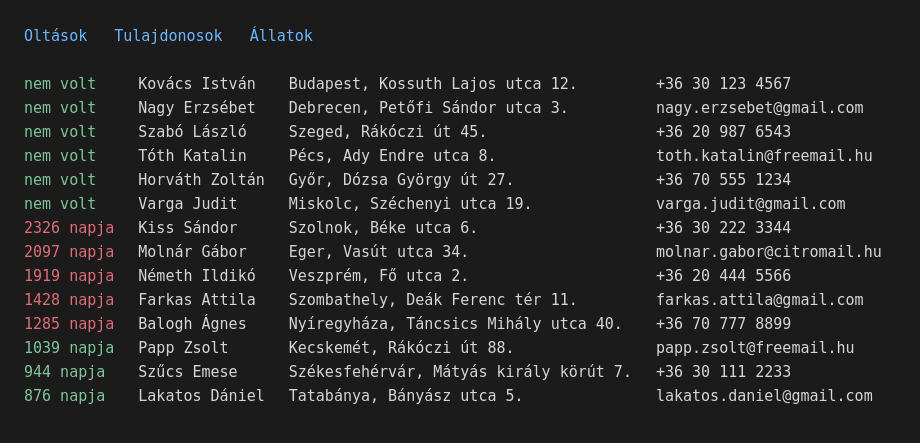
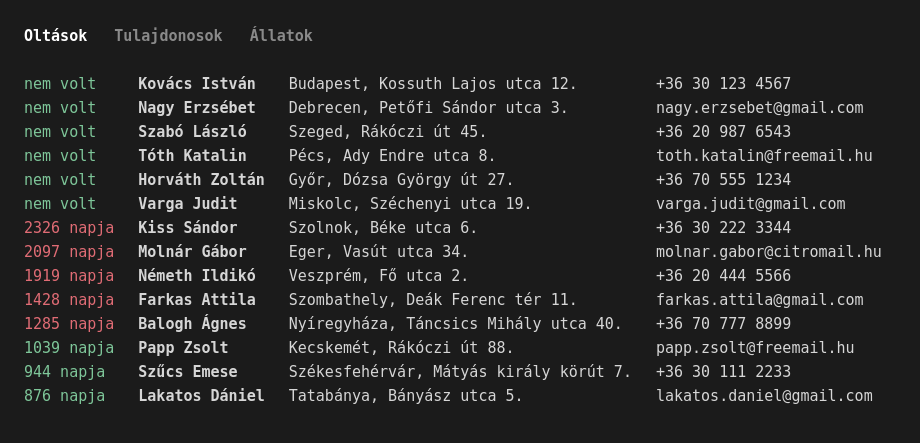
Before and after one commit to albi005/backendjs, a Node server app: page / in a window 1280 px wide. Shown: the top 443 px of the page, without its empty margins (0-920 px from the left). Run offline with Node 20, Linux system fonts and the light colour scheme.

Commit message:
Bold links and highlight the active nav item
Make all anchors bold so clickable rows and names stand out, and
mark the current section in the top bar with an active state
(bright text, the rest dimmed), matching the mockups.

Assisted-by: OpenCode:deepseek-flash t3code

```diff
--- a/static/animal-new.html
+++ b/static/animal-new.html
@@ -10,7 +10,7 @@
     <nav>
         <a href="/">Oltások</a>
         <a href="/owners.html">Tulajdonosok</a>
-        <a href="/animals.html">Állatok</a>
+        <a class="active" href="/animals.html">Állatok</a>
     </nav>
 
     <main class="detail">
--- a/static/animal.html
+++ b/static/animal.html
@@ -10,7 +10,7 @@
     <nav>
         <a href="/">Oltások</a>
         <a href="/owners.html">Tulajdonosok</a>
-        <a href="/animals.html">Állatok</a>
+        <a class="active" href="/animals.html">Állatok</a>
     </nav>
 
     <main class="detail">
--- a/static/animals.html
+++ b/static/animals.html
@@ -10,7 +10,7 @@
     <nav>
         <a href="/">Oltások</a>
         <a href="/owners.html">Tulajdonosok</a>
-        <a href="/animals.html">Állatok</a>
+        <a class="active" href="/animals.html">Állatok</a>
     </nav>
 
     <main>
--- a/static/css/style.css
+++ b/static/css/style.css
@@ -22,14 +22,22 @@ body {
     line-height: 1.6;
 }
 
+a {
+    font-weight: 700;
+}
+
 nav {
     margin-bottom: 24px;
 }
 
 nav a {
-    color: var(--link);
+    color: var(--muted);
     text-decoration: none;
     margin-right: 18px;
+}
+
+nav a.active {
+    color: #ffffff;
 }
 
 nav a:hover {
--- a/static/index.html
+++ b/static/index.html
@@ -8,7 +8,7 @@
 </head>
 <body>
     <nav>
-        <a href="/">Oltások</a>
+        <a class="active" href="/">Oltások</a>
         <a href="/owners.html">Tulajdonosok</a>
         <a href="/animals.html">Állatok</a>
     </nav>
--- a/static/owner-new.html
+++ b/static/owner-new.html
@@ -9,7 +9,7 @@
 <body>
     <nav>
         <a href="/">Oltások</a>
-        <a href="/owners.html">Tulajdonosok</a>
+        <a class="active" href="/owners.html">Tulajdonosok</a>
         <a href="/animals.html">Állatok</a>
     </nav>
 
--- a/static/owner.html
+++ b/static/owner.html
@@ -9,7 +9,7 @@
 <body>
     <nav>
         <a href="/">Oltások</a>
-        <a href="/owners.html">Tulajdonosok</a>
+        <a class="active" href="/owners.html">Tulajdonosok</a>
         <a href="/animals.html">Állatok</a>
     </nav>
 
--- a/static/owners.html
+++ b/static/owners.html
@@ -9,7 +9,7 @@
 <body>
     <nav>
         <a href="/">Oltások</a>
-        <a href="/owners.html">Tulajdonosok</a>
+        <a class="active" href="/owners.html">Tulajdonosok</a>
         <a href="/animals.html">Állatok</a>
     </nav>
 
```
